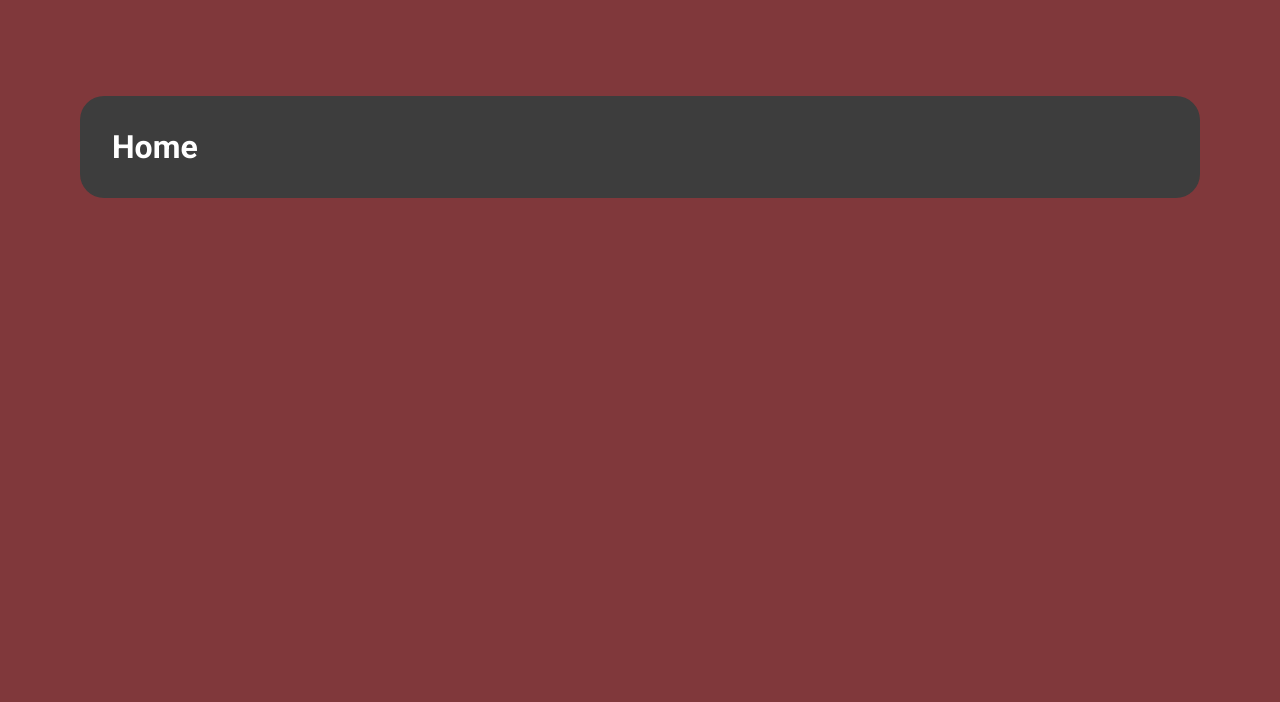
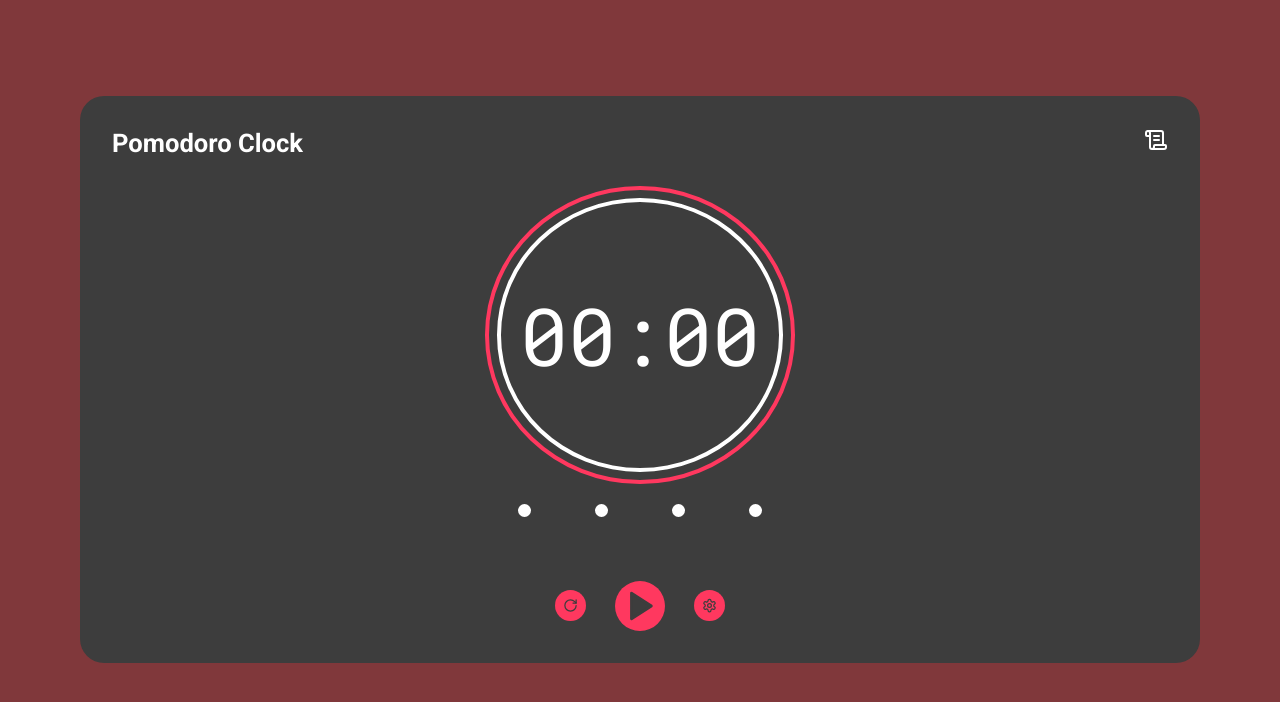
Before and after one commit to jonathan-castro-dev/pomodoro-clock, a React (Vite) app: page / in a window 1280 px wide. Shown: the top 702 px of the page. Built offline with nearby package versions, Linux system fonts and the light colour scheme.

Commit message:
style: create home page

```diff
--- a/package.json
+++ b/package.json
@@ -10,6 +10,7 @@
     "preview": "vite preview"
   },
   "dependencies": {
+    "lucide-react": "^0.379.0",
     "react": "^18.2.0",
     "react-dom": "^18.2.0",
     "react-router-dom": "^6.23.1",
--- a/src/layouts/default-layout.styles.ts
+++ b/src/layouts/default-layout.styles.ts
@@ -2,7 +2,7 @@ import { css, styled } from 'styled-components'
 
 export const LayoutDefault = styled.div`
   max-width: 1120px;
-  margin: 6rem auto;
+  margin: 6rem auto 2rem auto;
   padding: 2rem;
   border-radius: 1.5rem;
 
--- a/src/pages/Home/index.tsx
+++ b/src/pages/Home/index.tsx
@@ -1,3 +1,48 @@
+import { Play, RotateCw, ScrollText, Settings } from 'lucide-react'
+import {
+  ClockContainer,
+  HeaderContainer,
+  MainContainer,
+  PomodoroStepContainer,
+  ToolsContainer,
+} from './styles'
+import { Link } from 'react-router-dom'
+
 export function Home() {
-  return <h1>Home</h1>
+  return (
+    <>
+      <HeaderContainer>
+        <h1>Pomodoro Clock</h1>
+        <Link to="/history">
+          <ScrollText />
+        </Link>
+      </HeaderContainer>
+      <MainContainer>
+        <ClockContainer>
+          <span>0</span>
+          <span>0</span>
+          <span>:</span>
+          <span>0</span>
+          <span>0</span>
+        </ClockContainer>
+        <PomodoroStepContainer>
+          <div />
+          <div />
+          <div />
+          <div />
+        </PomodoroStepContainer>
+        <ToolsContainer>
+          <button type="button">
+            <RotateCw size={15} />
+          </button>
+          <button type="button">
+            <Play size={34} />
+          </button>
+          <Link to="/settings">
+            <Settings size={15} />
+          </Link>
+        </ToolsContainer>
+      </MainContainer>
+    </>
+  )
 }
--- /dev/null
+++ b/src/pages/Home/styles.ts
@@ -0,0 +1,132 @@
+import { css, styled } from 'styled-components'
+
+export const HeaderContainer = styled.header`
+  display: flex;
+  align-items: center;
+  justify-content: space-between;
+
+  h1 {
+    font-size: 1.6rem;
+  }
+
+  a {
+    border-bottom: 2px solid transparent;
+
+    ${(props) => {
+      return css`
+        color: ${props.theme.white};
+      `
+    }}
+
+    &:hover {
+      ${(props) => {
+        return css`
+          border-color: ${props.theme['red-500']};
+        `
+      }}
+    }
+  }
+`
+
+export const MainContainer = styled.main`
+  display: flex;
+  flex-direction: column;
+  align-items: center;
+  margin-top: 2.5rem;
+`
+export const ClockContainer = styled.div`
+  border-radius: 100%;
+  outline-offset: 0.5rem;
+  padding: 5rem 1.2rem;
+  font-family: 'Roboto Mono', monospace;
+  font-size: 5rem;
+
+  ${(props) => {
+    return css`
+      border: 4px solid ${props.theme.white};
+      outline: 4px solid ${props.theme['red-500']};
+    `
+  }}
+`
+
+export const PomodoroStepContainer = styled.div`
+  display: flex;
+  align-items: center;
+  gap: 4rem;
+  margin-top: 2rem;
+
+  & > div {
+    width: 0.8rem;
+    height: 0.8rem;
+    border-radius: 100%;
+
+    ${(props) => {
+      return css`
+        background-color: ${props.theme.white};
+      `
+    }}
+  }
+`
+
+export const ToolsContainer = styled.div`
+  display: flex;
+  align-items: center;
+  gap: 1.8rem;
+  margin-top: 4rem;
+
+  button {
+    display: flex;
+    align-items: center;
+    border: 0;
+    border-radius: 100%;
+    padding: 0.5rem;
+    cursor: pointer;
+
+    ${(props) => {
+      return css`
+        color: ${props.theme['gray-700']};
+        background-color: ${props.theme['red-500']};
+      `
+    }}
+
+    &:nth-child(2) {
+      svg {
+        ${(props) => {
+          return css`
+            fill: ${props.theme['gray-700']};
+          `
+        }}
+      }
+    }
+
+    &:hover {
+      ${(props) => {
+        return css`
+          background-color: ${props.theme['red-800']};
+        `
+      }}
+    }
+  }
+
+  a {
+    display: flex;
+    align-items: center;
+    border-radius: 100%;
+    padding: 0.5rem;
+
+    ${(props) => {
+      return css`
+        color: ${props.theme['gray-700']};
+        background-color: ${props.theme['red-500']};
+      `
+    }}
+
+    &:hover {
+      ${(props) => {
+        return css`
+          background-color: ${props.theme['red-800']};
+        `
+      }}
+    }
+  }
+`
--- a/src/styles/global.ts
+++ b/src/styles/global.ts
@@ -9,6 +9,12 @@ export const GlobalStyle = createGlobalStyle`
 
   body {
     margin-inline: 1rem;
+
+    ${(props) => {
+      return css`
+        background-color: ${props.theme['red-800']};
+      `
+    }}
   }
 
   body, button, textarea, input {
@@ -16,7 +22,6 @@ export const GlobalStyle = createGlobalStyle`
 
     ${(props) => {
       return css`
-        background-color: ${props.theme['red-800']};
         color: ${props.theme.white};
       `
     }}
--- a/src/styles/themes/default.ts
+++ b/src/styles/themes/default.ts
@@ -1,5 +1,6 @@
 export const defaultTheme = {
   white: '#fff',
+  black: '#000',
 
   'red-500': '#FF385F',
   'red-800': '#80383B',
```
Also changed, not shown: 1 other file (tests, documents, lock files or other folders).
